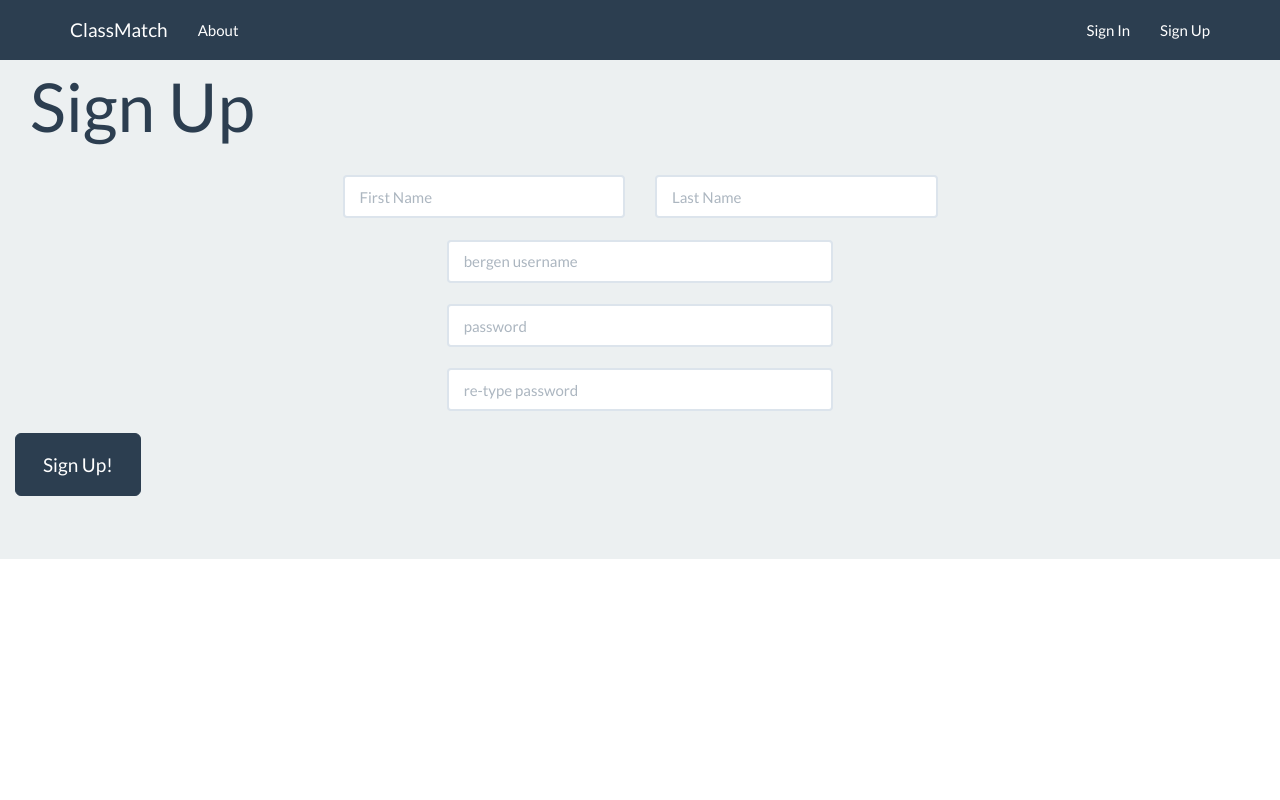
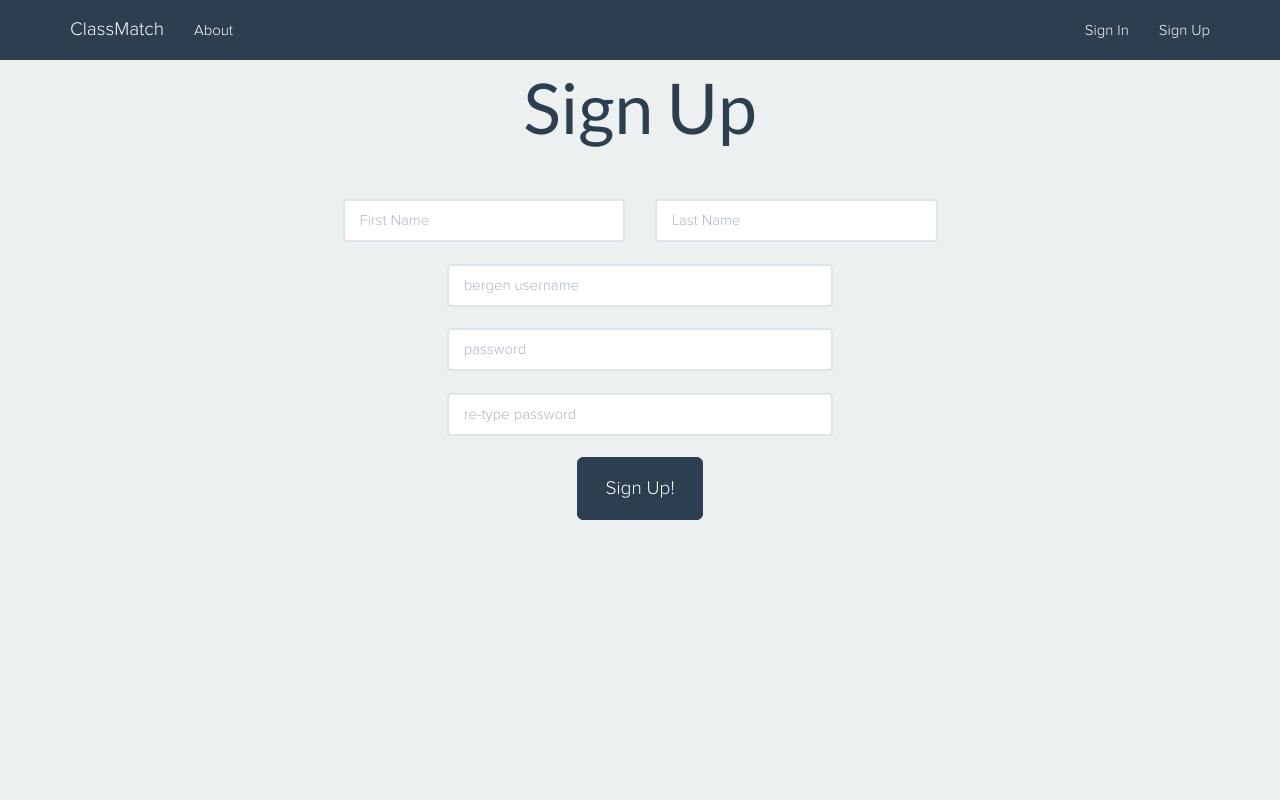
Before and after one commit to jzone3/ClassMatch, a Flask app: page /signup in a window 1280 px wide. Run offline with Flask 2, Linux system fonts and the light colour scheme; some libraries are stand-ins or nearby versions.

Commit message:
signups css

```diff
--- a/static/custom.css
+++ b/static/custom.css
@@ -1,6 +1,4 @@
-<<<<<<< HEAD
-.title{
-=======
+
 @font-face {
 	font-family: "ProximaNova";
 	src: url('./ProximaNova-Light.otf') format("opentype");
@@ -17,17 +15,15 @@
 }
 
 h1{
->>>>>>> f6d25b389c7864024c840b13ab3d6c4270f478c4
 	text-align: center;
 	height: 100%;
 	padding-top: 10%;
 	margin-bottom: 0px;
 }
-<<<<<<< HEAD
 .error{
 	font-size: 24px;
 	color: #e74c3c;
-=======
+}
 .center{
 	text-align: center;
 }
@@ -69,5 +65,12 @@
 .join-btn:hover, .join-btn:active {
 	border-color: #ecf0f1;
 	background-color: rgba(44, 62, 80, 0.5);
->>>>>>> f6d25b389c7864024c840b13ab3d6c4270f478c4
 }
+.title{
+	text-align: center;
+	margin-bottom: 0px;
+	height: 100%;
+}
+.header{
+	font-size: 70px;
+}
--- a/templates/signup.html
+++ b/templates/signup.html
@@ -2,8 +2,8 @@
 {% block title %}Signup{% endblock %}
 {% block content %}
 <div class="jumbotron title">
-	<h1>Sign Up</h1>
-	<br>
+	<h2 class="header">Sign Up</h2>
+	<br><br>
 	<div class="error">{{error}}</div> {% if error %}<br>{% endif %}
 	<form method="POST" action="/signup">
 		<div class="row">
```
